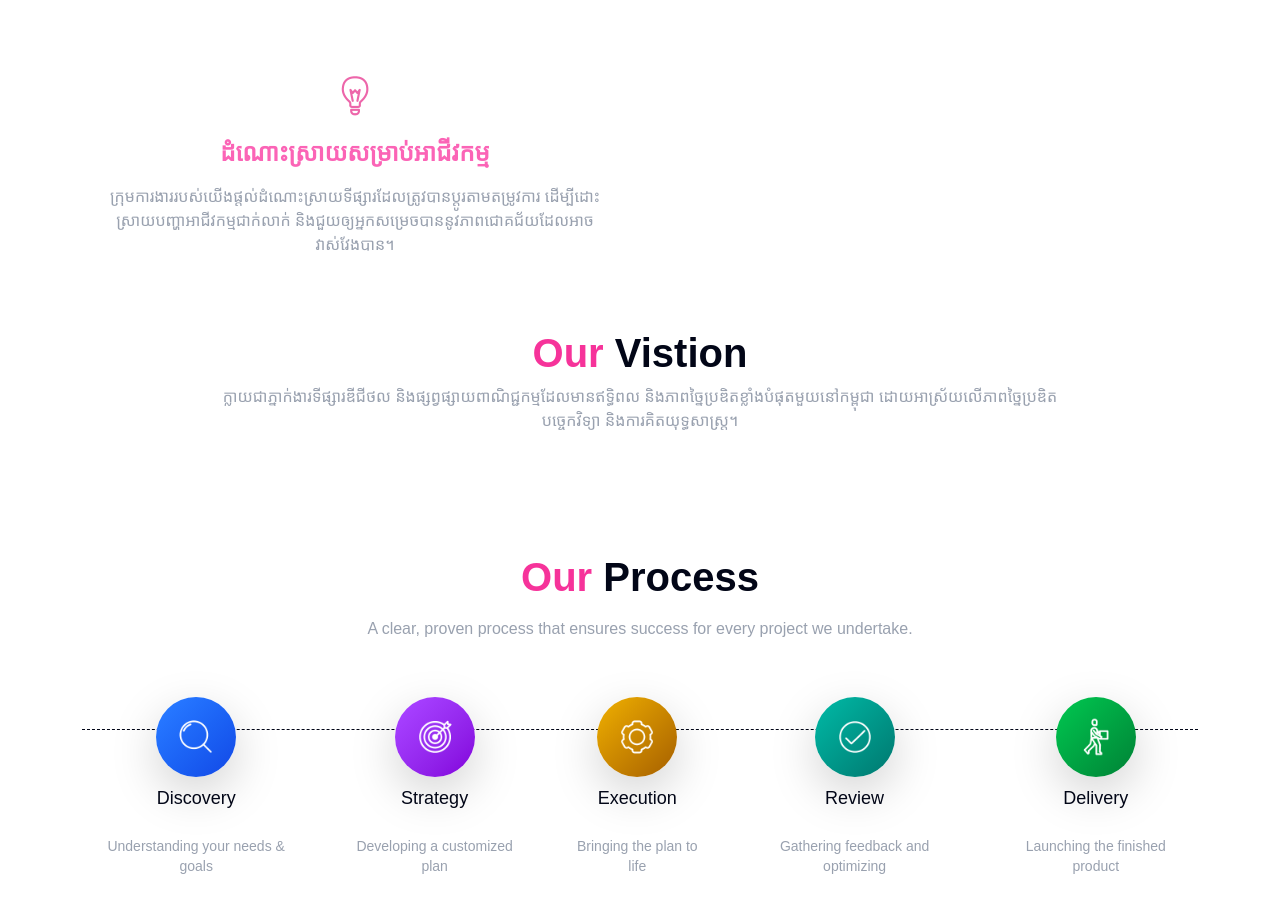
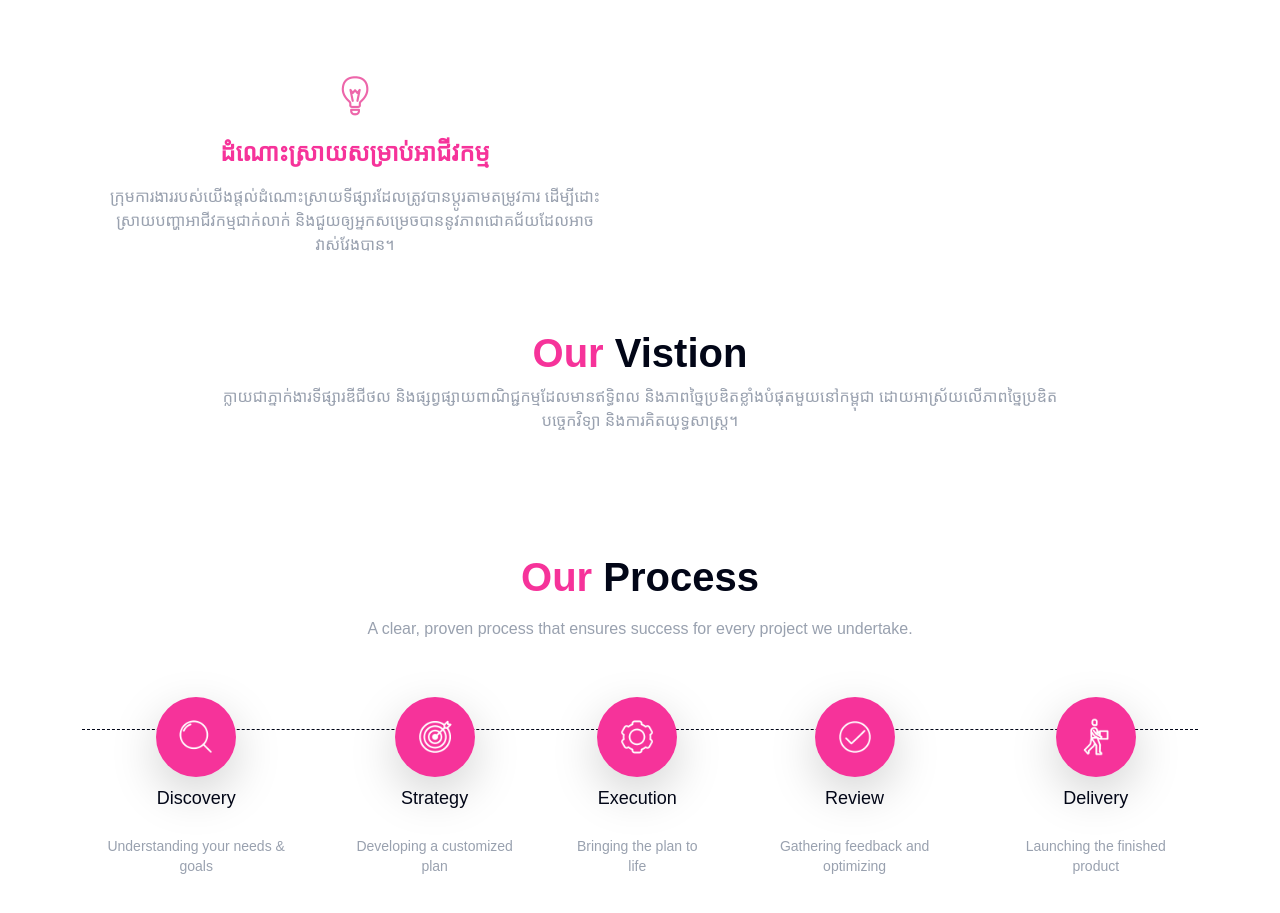
Before and after one commit to MaoSokChamroeun/ninety-nine-company, a React (Vite) app: page /about in a window 1280 px wide. Shown: the part 1340-2253 px from the top of the page. Built offline with nearby package versions, Linux system fonts and the light colour scheme; a web font is replaced by a local one.

Commit message:
Update Hover background header

```diff
--- a/src/components/Header.jsx
+++ b/src/components/Header.jsx
@@ -71,7 +71,7 @@ const Header = () => {
                     <NavLink
                       key={item.path}
                       to={item.path}
-                      className="text-black text-decoration-none block px-4 py-2 uppercase hover:bg-gray-100 dark:hover:bg-slate-800"
+                      className="text-black text-decoration-none block px-4 py-2 uppercase hover:bg-gray-100 dark:hover:bg-slate-300"
                       onClick={() => setServiceOpen(false)}
                     >
                       {text[item.label]}
--- a/src/data/process.js
+++ b/src/data/process.js
@@ -9,35 +9,40 @@ const steps = [
     title: "Discovery",
     description: "Understanding your needs & goals",
     icon: discover,
-    color: "from-blue-500 to-blue-700",
+    // color: "from-blue-500 to-blue-700",
+    color: "bg-pink-500",
     delay: 400,
   },
   {
     title: "Strategy",
     description: "Developing a customized plan",
     icon: target,
-    color: "from-purple-500 to-purple-700",
+     color: "bg-pink-500",
+    // color: "from-purple-500 to-purple-700",
     delay : 450,
   },
   {
     title: "Execution",
     description: "Bringing the plan to life",
     icon: Setting,
-    color: "from-yellow-500 to-yellow-700",
+    color: "bg-pink-500",
+    // color: "from-yellow-500 to-yellow-700",
     delay : 500,
   },
   {
     title: "Review",
     description: "Gathering feedback and optimizing",
     icon: Check,
-    color: "from-teal-500 to-teal-700",
+     color: "bg-pink-500",
+    // color: "from-teal-500 to-teal-700",
     delay : 550,
   },
   {
     title: "Delivery",
     description: "Launching the finished product",
     icon: delivery,
-    color: "from-green-500 to-green-700",
+    // color: "from-green-500 to-green-700",
+     color: "bg-pink-500",
     delay : 600,
   },
 ];
--- a/src/page/ABout.jsx
+++ b/src/page/ABout.jsx
@@ -91,7 +91,7 @@ const ABout = () => {
                         <div className="icon flex justify-center p-3">
                             <span><img src={items.icon} alt="" width={50} className='rounded-full' /></span>
                         </div>
-                        <p className='text-center text-2xl text-pink-400' style={{fontWeight : "bolder"}}>{text?.ourmision?.[items.section]?.[items.titleKey]}</p>
+                        <p className='text-center text-2xl text-pink-500' style={{fontWeight : "bolder"}}>{text?.ourmision?.[items.section]?.[items.titleKey]}</p>
                             <div className='text-center text-gray-400'>
                                {text?.ourmision?.[items.section]?.[items.descKey]}
                             </div>
--- a/src/page/Contact.jsx
+++ b/src/page/Contact.jsx
@@ -90,10 +90,12 @@ const Contact = () => {
         </div>
       </div>
        <div className="mt-32">
-            <h2 className="text-xl font-semibold mb-4 text-center" data-aos="fade-up"
+            <h1 className='text-center'
+            data-aos ="fade-up"
             data-aos-duration="300"
             data-aos-delay="300"
-            data-aos-easing="ease-in-out">Our Location</h2>
+            data-aos-easing="ease-in-out" style={{fontWeight : "bolder"}}><span className='text-pink-500'
+            style={{fontWeight : "bolder"}}>Our</span> Location</h1>
             <div className="w-full h-96 md:h-96 rounded-lg shadow-md overflow-hidden"
             data-aos="fade-up"
             data-aos-duration="700"
```
